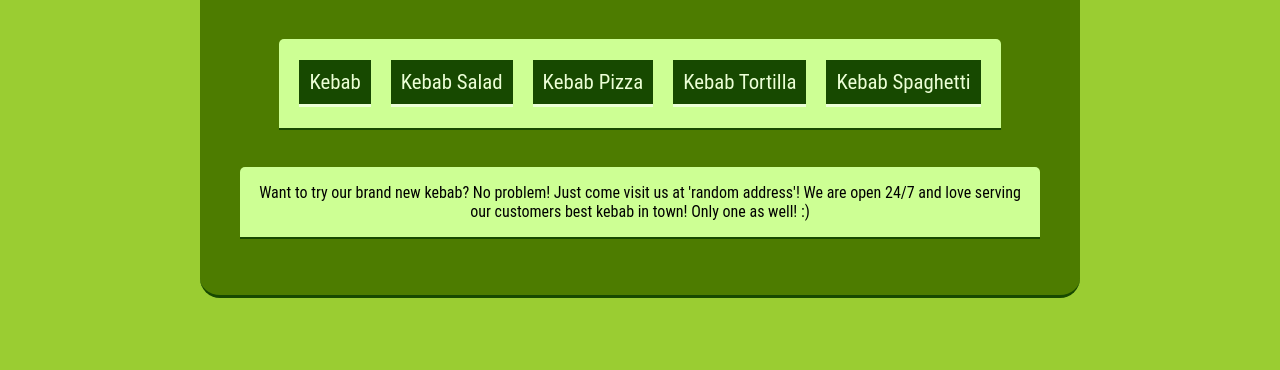
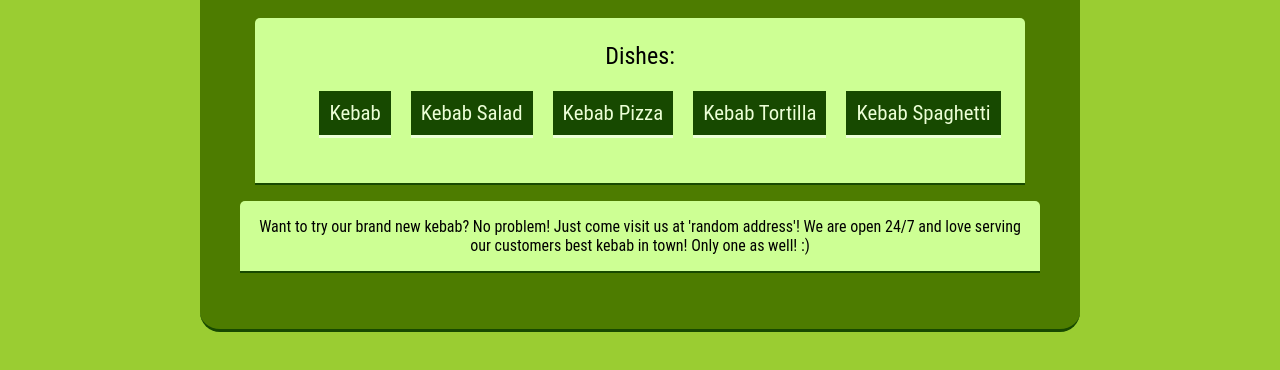
Before and after one commit to ziko1905/restaurant-page, a website built with webpack: page src/template.html in a window 1280 px wide. Both pictures are taken after a click on the button "Menu". Shown: the part 228-598 px from the top of the page. Built offline with nearby package versions, Linux system fonts and the light colour scheme.

Commit message:
Finish dish list

```diff
--- a/src/load.js
+++ b/src/load.js
@@ -32,20 +32,24 @@ function loadHome() {
 function loadMenu() {
     const div = document.createElement("div");
     const title = document.createElement("h1");
+    const dishDiv = document.createElement("div")
     const dishList = document.createElement("ul");
     const text = document.createElement("p");
 
     div.className = "about"
     title.textContent = "Our Menu!";
+    dishDiv.className = "dish-div";
+    dishDiv.textContent = "Dishes: ";
     for (let n of ["Kebab", "Kebab Salad", "Kebab Pizza", "Kebab Tortilla", "Kebab Spaghetti"]) {
         const dish = document.createElement("li");
         dish.textContent = n;
         dishList.appendChild(dish)
     }
+    dishDiv.appendChild(dishList)
     text.textContent = "Want to try our brand new kebab? No problem! Just come visit us at 'random address'! We are open 24/7 and love serving our customers best kebab in town! Only one as well! :)";
 
     div.appendChild(title);
-    div.appendChild(dishList);
+    div.appendChild(dishDiv);
     div.appendChild(text);
     content.appendChild(div)
 }
--- a/src/styles.css
+++ b/src/styles.css
@@ -43,12 +43,16 @@ h1 {
     margin-top: 0;
 }
 
-h1, h3, p, ul {
+h1, h3, p, .dish-div {
     text-align: center;
     background-color: rgb(205, 255, 148);
     border-bottom: 2px solid rgb(23, 73, 0);
     border-radius: 5px 5px 0 0;
     padding: 1em;
+}
+
+.dish-div {
+    font-size: 1.5rem;
 }
 
 ul {
```
